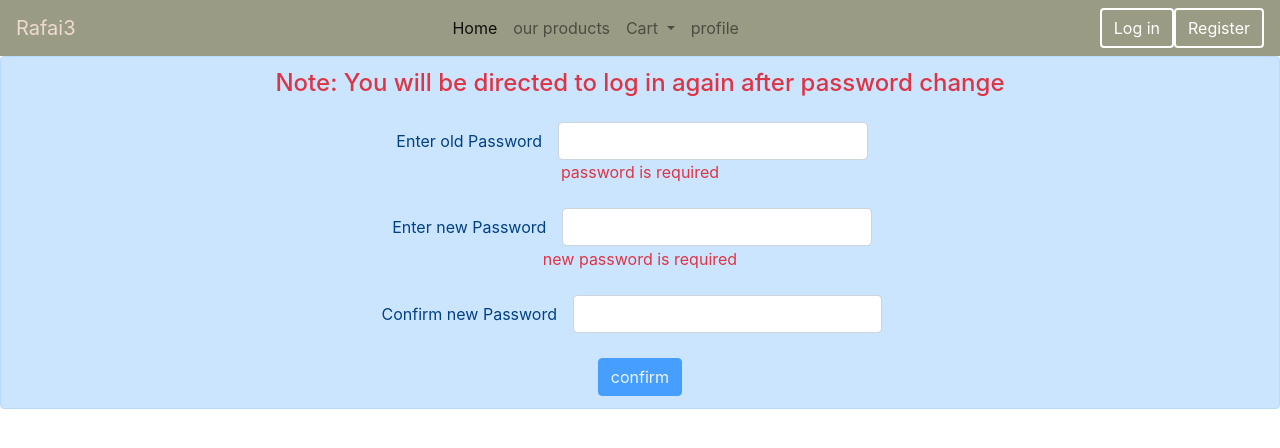
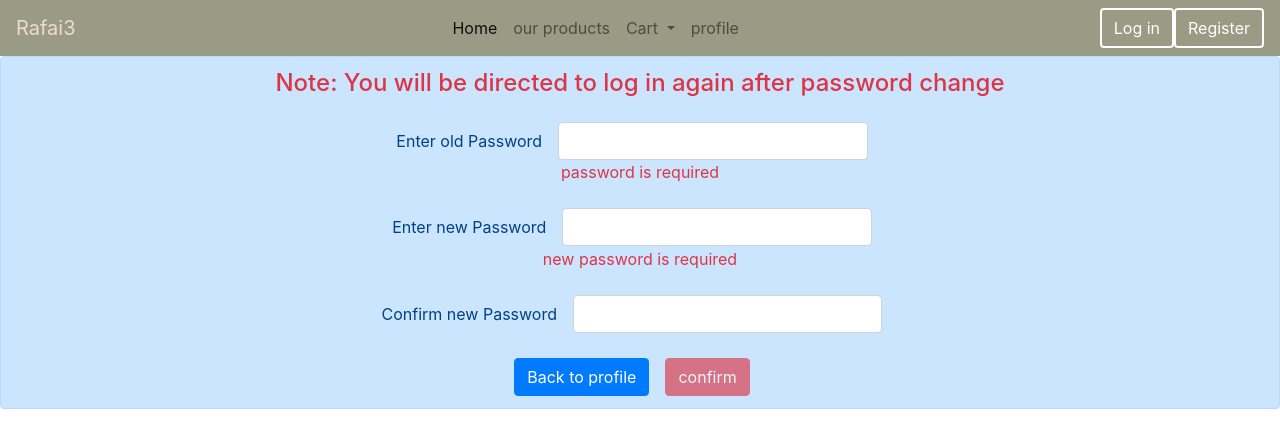
Before and after one commit to RokaiaGhareeb/Rafai3Front, an Angular app: page /user/password in a window 1280 px wide. Shown: the top 448 px of the page. Built offline with nearby package versions, Linux system fonts and the light colour scheme; no server answers; sample sign-in values are in the browser's storage.

Commit message:
some routes

```diff
--- a/src/app/components/profile/profile.component.html
+++ b/src/app/components/profile/profile.component.html
@@ -19,13 +19,11 @@
       Your Phone Number
       <div class="text-primary">{{ userDetails.phone }}</div>
     </h3>
+<div>
+  <input type="button" class="btn btn-danger mx-2" value="Edit profile" routerLink="edit"
+  [routerLinkActiveOptions]="{exact:true}">
+<input type="button" class="btn btn-danger mx-2" value="Edit password" (click)="navigatePassword()">
 
-    <!--div>
-            <input type="button" class="btn btn-danger mx-2" value="Edit profile" routerLink="edit"
-                [routerLinkActiveOptions]="{exact:true}">
-            <input type="button" class="btn btn-danger mx-2" value="Edit password" (click)="navigatePassword()">
-
-
-        </div-->
+</div>
   </div>
 </div>
--- a/src/app/components/profile/profile.component.ts
+++ b/src/app/components/profile/profile.component.ts
@@ -34,15 +34,15 @@ export class ProfileComponent implements OnInit {
   }
 
 
-   // navigate to edit/ passowrd compoennt to edit password after click
-  //  navigatePassword() {
+  // navigate to edit/ passowrd compoennt to edit password after click
+   navigatePassword() {
 
-  //   this.router.navigateByUrl('/user/password/' + this.userDetails.username)
+    this.router.navigateByUrl("/user/password" )
 
-  // }
+  }
 
-  // subscriber;
+  subscriber;
 
-  // userProfile;
+  userProfile;
 
 }
--- a/src/app/components/sign-form/sign-form.component.html
+++ b/src/app/components/sign-form/sign-form.component.html
@@ -167,9 +167,9 @@
           (click)="register(username,email,password,firstname,lastname,age,phone)" value="Register">
 
       <h4 class="text-primary" *ngIf="registered">
-          {{registered}}. Login with your details. after <span style="cursor: pointer;" (click)="navigateLogin()"
-              class="text-danger"><u>click
-                  here</u></span>
+          {{registered}}. Login with your details
+          <input type="button" class="btn btn-primary" style="cursor: pointer;" value="Log in" (click)="navigateLogin()">
+
       </h4>
   </form>
 
--- a/src/app/components/sign-form/sign-form.component.ts
+++ b/src/app/components/sign-form/sign-form.component.ts
@@ -1,5 +1,6 @@
 import { Component, OnInit } from '@angular/core';
 import { FormControl, FormGroup, Validators } from '@angular/forms';
+import { Router } from '@angular/router';
 import { UserService } from 'src/services/user/user.service';
 
 @Component({
@@ -10,7 +11,7 @@ import { UserService } from 'src/services/user/user.service';
 export class SignFormComponent implements OnInit {
 
   // dont forget after make connections with other component write ,private router:Router in param
-  constructor(private userServ:UserService) { }
+  constructor(private userServ:UserService,private router:Router) { }
 
   ngOnInit(): void {
   }
@@ -29,10 +30,10 @@ export class SignFormComponent implements OnInit {
   // after successfully registered hit login to login with created user
   navigateLogin() {
 
-    // this.router.navigate(['user/login'])
-    //   .then(() => {
-    //     window.location.reload();
-    //   });
+    this.router.navigate(['user/login'])
+      .then(() => {
+        window.location.reload();
+      });
   }
 
   registerForm = new FormGroup({
--- a/src/app/components/user-edit-details/edit-password/edit-password.component.html
+++ b/src/app/components/user-edit-details/edit-password/edit-password.component.html
@@ -46,6 +46,10 @@
         </h5>
     </div>
     <h5 class="text-danger">{{ErrorMsg}}</h5>
-    <input [disabled]="!checkConfirmPass||editPassForm.invalid" type="button" name="confirm" class="btn btn-primary"
+
+    <input value="Back to profile" type="button" class="btn btn-primary" name="backBtn" (click)="navigateProfile()">
+
+
+    <input [disabled]="!checkConfirmPass||editPassForm.invalid" type="button" name="confirm" class="btn btn-danger mx-3"
         value="confirm" (click)="confirm(oldPassword,newPassword)">
 </form>
--- a/src/app/components/user-edit-details/edit-password/edit-password.component.ts
+++ b/src/app/components/user-edit-details/edit-password/edit-password.component.ts
@@ -109,4 +109,10 @@ subscriber;
   ngOnInit(): void {
   }
 
+  // navigate to profile compoennt after changing details of user
+  navigateProfile() {
+
+    this.router.navigateByUrl('user/profile')
+  }
+
 }
--- a/src/app/components/user-edit-details/edit-user-details/edit-user-details.component.html
+++ b/src/app/components/user-edit-details/edit-user-details/edit-user-details.component.html
@@ -64,7 +64,9 @@
                 <input class="form-control" #phone type="text" name="" formControlName="phone">
             </div>
 
-            <input [disabled]="profileForm.invalid" type="button" class="btn btn-danger" name="editBtn"
+            <input value="Back to profile" type="button" class="btn btn-primary" name="backBtn" (click)="navigateProfile()">
+
+            <input [disabled]="profileForm.invalid" type="button" class="btn btn-danger mx-3" name="editBtn"
                 value="confirm edit" (click)="confirm(firstname,lastname,age,phone)" (click)="navigateProfile()">
 
         </form>
--- a/src/app/components/user-edit-details/edit-user-details/edit-user-details.component.ts
+++ b/src/app/components/user-edit-details/edit-user-details/edit-user-details.component.ts
@@ -99,6 +99,10 @@ export class EditUserDetailsComponent implements OnInit {
     this.subscriber.unsubscribe()
 
   }
+
+
+
+
 }
 
 // to validate phones  custom validator
```
